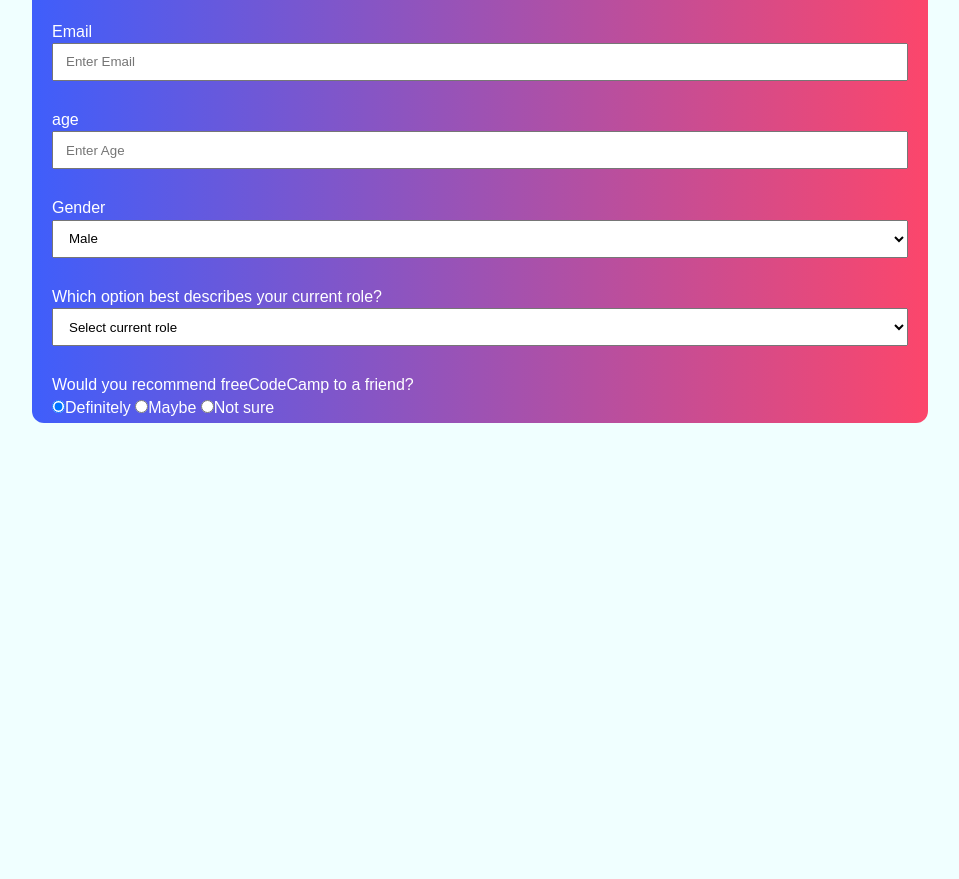
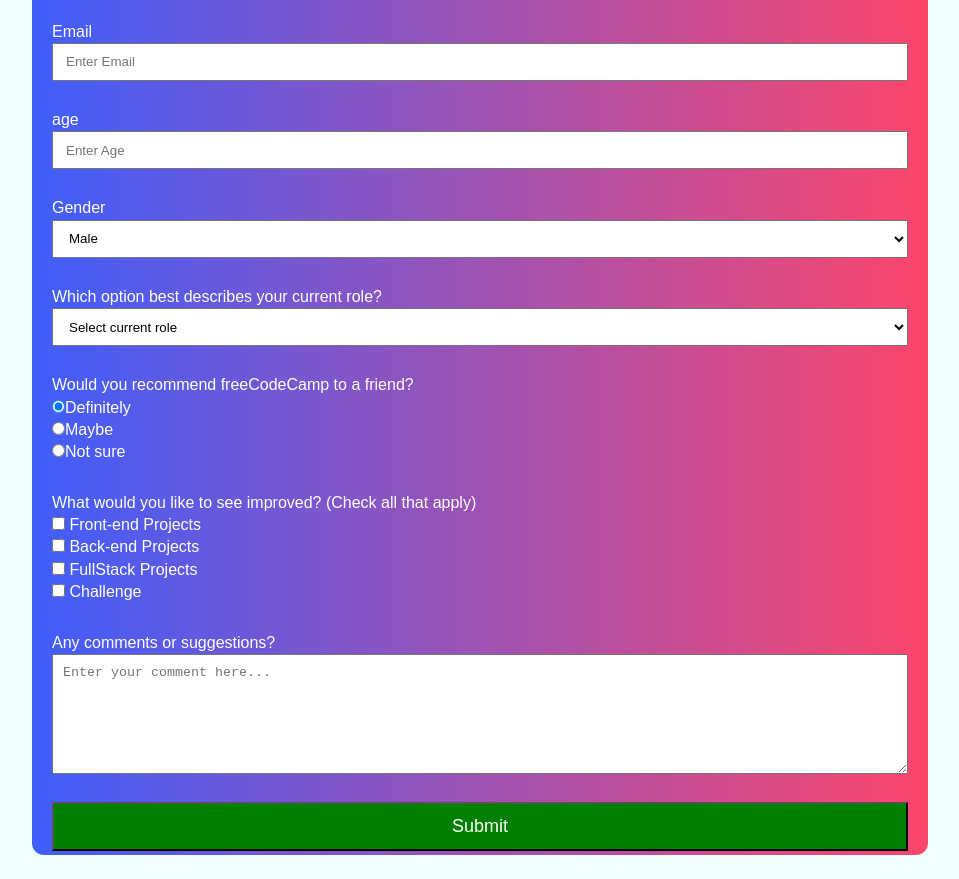
Before and after one commit to adarshmalviya12/survey-form-freeCodeCamp, a plain HTML site: page index.html in a window 1280 px wide. Shown: the part 163-1042 px from the top of the page, without its empty margins (160-1119 px from the left). Before the commit the page ends 800 px from the top, so only its background shows below. Drawn offline with Linux system fonts and the light colour scheme.

Commit message:
form updated

```diff
--- a/index.css
+++ b/index.css
@@ -13,18 +13,6 @@ body {
   background-color: azure;
 }
 
-.form-group {
-  margin: 0 auto 1.25rem auto;
-  padding: 0.25rem;
-}
-.form-control {
-  display: block;
-  width: 100%;
-  height: 2.375rem;
-  padding: 0.375rem 0.75rem;
-}
-
-
 #container {
   max-width: 70%;
   margin-block: 1.5rem;
@@ -38,3 +26,32 @@ body {
     #fc466b
   ); /* W3C, IE 10+/ Edge, Firefox 16+, Chrome 26+, Opera 12+, Safari 7+ */
 }
+
+#survey-form div {
+  display: flex;
+  flex-direction: column;
+}
+
+.form-group {
+  margin: 0 auto 1.25rem auto;
+  padding: 0.25rem;
+}
+.form-control {
+  display: block;
+  width: 100%;
+  height: 2.375rem;
+  padding: 0.375rem 0.75rem;
+}
+.input-textarea {
+  min-height: 120px;
+  width: 100%;
+  padding: 0.625rem;
+}
+#submit {
+  display: block;
+  padding: 0.75rem;
+  color: inherit;
+  font-size: large;
+  background-color: green;
+  cursor: none;
+}
--- a/index.html
+++ b/index.html
@@ -57,9 +57,39 @@
                             checked="">Definitely</label>
                     <label>
                         <input name="user-recommend" value="maybe" type="radio" class="input-radio">Maybe</label>
+                    <label>
+                        <input name="user-recommend" value="not-sure" type="radio" class="input-radio">Not
+                        sure
+                    </label>
+                </div>
+                <div class="form-group">
+                    <p>What would you like to see improved? (Check all that apply)</p>
+                    <label for="">
+                        <input name="prefer" type="checkbox" value="Front-end-Projects">
+                        Front-end Projects
+                    </label>
+                    <label for="">
+                        <input name="prefer" type="checkbox" value="Back-end-Projects">
+                        Back-end Projects
+                    </label>
+                    <label for="">
+                        <input name="prefer" type="checkbox" value="fullstack-end-Projects">
+                        FullStack Projects
+                    </label>
 
-                    <label><input name="user-recommend" value="not-sure" type="radio" class="input-radio">Not
-                        sure</label>
+                    <label for="">
+                        <input name="prefer" type="checkbox" value="Front-end-Projects">
+                        Challenge
+                    </label>
+                </div>
+
+                <div class="form-group">
+                    <p>Any comments or suggestions?</p>
+                    <textarea id="comments" class="input-textarea" name="comment"
+                        placeholder="Enter your comment here..."></textarea>
+                </div>
+                <div class="form-group">
+                    <button type="submit" id="submit"> Submit</button>
                 </div>
 
             </form>
```
